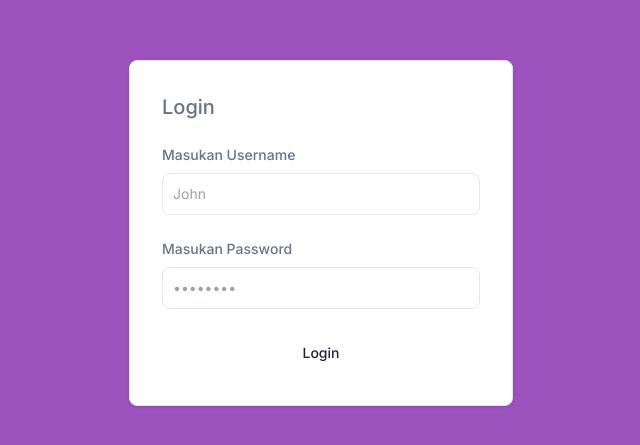
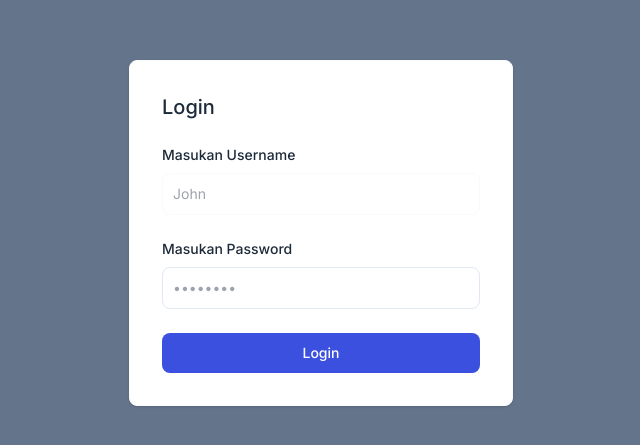
Before and after one commit to EgaAprianto8/sistem-mng, a Next.js app: page /masuk in a window 1280 px wide. Shown: the part 167-612 px from the top of the page, without its empty margins (319-959 px from the left). Built offline with nearby package versions, Linux system fonts and the light colour scheme; a web font is replaced by a local one.

Commit message:
[FIX] - LoginPage

```diff
--- a/app/dashboard/data-pengeluaran/page.tsx
+++ b/app/dashboard/data-pengeluaran/page.tsx
@@ -146,10 +146,10 @@ const DataPengeluaran = () => {
             <tr key={index} className="hover:bg-gray-100">
               <td className="px-6 py-4 whitespace-nowrap">#{invoice.id}</td>
               <td className="px-6 py-4 whitespace-nowrap">{invoice.date}</td>
-              <td className="px-6 py-4 whitespace-nowrap">{formatCurrency(invoice.total)}</td>
+              <td className="px-6 py-4 whitespace-nowrap">{formatCurrency(invoice.total)+'.000'}</td>
               <td className="px-6 py-4 whitespace-nowrap">
                 <button
-                  className="px-4 py-2 bg-blue-500 text-white rounded-md hover:bg-blue-600"
+                  className="px-4 py-2 bg-[#5a6dfa] text-white rounded-md hover:bg-[#303983]"
                   onClick={() => handleViewInvoice(invoice)}
                 >
                   View
--- a/app/masuk/page.tsx
+++ b/app/masuk/page.tsx
@@ -45,19 +45,19 @@ function BuatAkun() {
     };
 
     return (
-        <div className="w-full h-screen flex justify-center bg-[#9b52bd] gap-10">
-            <div className="my-auto w-full max-w-sm p-4 bg-white border border-gray-200 rounded-lg shadow sm:p-6 md:p-8 dark:bg-gray-800 dark:border-gray-700">
+        <div className="w-full h-screen flex justify-center bg-body gap-10">
+            <div className="my-auto w-full max-w-sm p-4 bg-white border border-gray-3 rounded-lg shadow sm:p-6 md:p-8 dark:bg-gray-800 dark:border-gray-700">
                 <div className="space-y-6">
-                    <h5 className="text-xl font-medium text-gray-900 dark:text-white">Login</h5>
+                    <h5 className="text-xl font-medium text-form-input dark:text-white">Login</h5>
                     <div>
-                        <label htmlFor="email" className="block mb-2 text-sm font-medium text-gray-900 dark:text-white">
+                        <label htmlFor="email" className="block mb-2 text-sm font-medium text-form-input dark:text-white">
                             Masukan Username
                         </label>
                         <input
                             type="text"
                             value={userName}
                             id="email"
-                            className="bg-gray-50 border border-gray-300 text-gray-900 text-sm rounded-lg focus:ring-blue-500 focus:border-blue-500 block w-full p-2.5 dark:bg-gray-600 dark:border-gray-500 dark:placeholder-gray-400 dark:text-white"
+                            className="bg-gray-50 border border-gray-3 text-form-input text-sm rounded-lg focus:ring-blue-500 focus:border-blue-500 block w-full p-2.5 dark:bg-gray-600 dark:border-gray-500 dark:placeholder-gray-400 dark:text-white"
                             placeholder="John"
                             onChange={(e) => setUserName(e.target.value)}
                             required
@@ -66,7 +66,7 @@ function BuatAkun() {
                     <div>
                         <label
                             htmlFor="password"
-                            className="block mb-2 text-sm font-medium text-gray-900 dark:text-white"
+                            className="block mb-2 text-sm font-medium text-form-input dark:text-white"
                         >
                             Masukan Password
                         </label>
@@ -75,7 +75,7 @@ function BuatAkun() {
                             value={userPw}
                             id="password"
                             placeholder="••••••••"
-                            className="bg-gray-50 border border-gray-300 text-gray-900 text-sm rounded-lg focus:ring-blue-500 focus:border-blue-500 block w-full p-2.5 dark:bg-gray-600 dark:border-gray-500 dark:placeholder-gray-400 dark:text-white"
+                            className="bg-gray-50 border border-gray-300 text-form-input text-sm rounded-lg focus:ring-blue-500 focus:border-blue-500 block w-full p-2.5 dark:bg-gray-600 dark:border-gray-500 dark:placeholder-gray-400 dark:text-white"
                             onChange={(e) => setUserPw(e.target.value)}
                             required
                         />
@@ -83,7 +83,7 @@ function BuatAkun() {
                     <button
                         type="submit"
                         onClick={handleLogin}
-                        className="w-full text-black bg-blue-700 hover:bg-blue-800 focus:ring-4 focus:outline-none focus:ring-blue-300 font-medium rounded-lg text-sm px-5 py-2.5 text-center dark:bg-blue-600 dark:hover:bg-blue-700 dark:focus:ring-blue-800"
+                        className="w-full text-black bg-[#3C50E0] hover:bg-[#2a3371] focus:ring-4 focus:outline-none focus:ring-secondary font-medium rounded-lg text-sm px-5 py-2.5 text-center text-white"
                     >
                         Login
                     </button>
```
